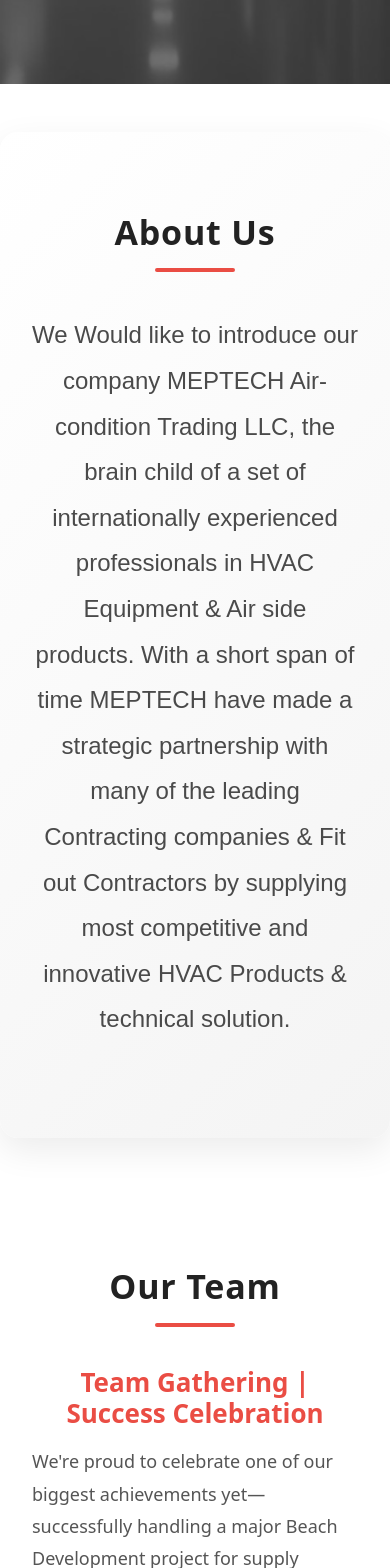
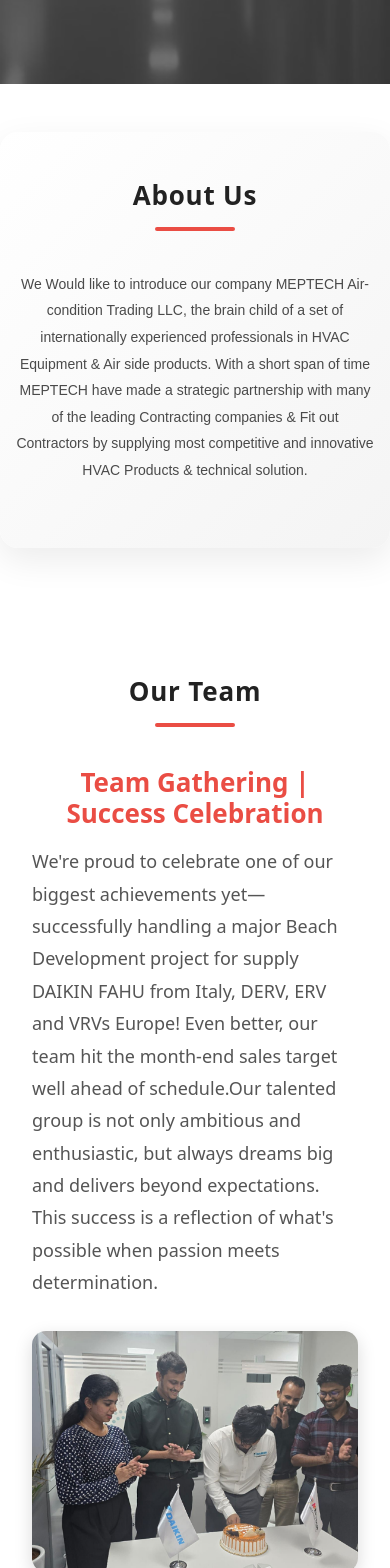
Before and after one commit to meptech308-lgtm/landing-page, an Angular app: page /about in a window 390 px wide. Shown: the part 900-2468 px from the top of the page. Built offline with nearby package versions, Linux system fonts and the light colour scheme.

Commit message:
about responsive

```diff
--- a/src/app/components/about/about.component.css
+++ b/src/app/components/about/about.component.css
@@ -181,11 +181,34 @@
         padding: 1.5rem;
     }
 
+    .heading {
+        font-size: 32px;
+    }
+
+    .us p {
+        font-size: 16px;
+    }
+
     .gather img {
         max-width: 80%;
     }
+}
+
+@media (max-width: 576px) {
 
     .heading {
-        font-size: 34px;
+        font-size: 26px;
+    }
+
+    .us {
+        padding: 3rem 1rem;
+    }
+
+    .us p {
+        font-size: 14px;
+    }
+
+    .gather img {
+        max-width: 100%;
     }
 }
```
